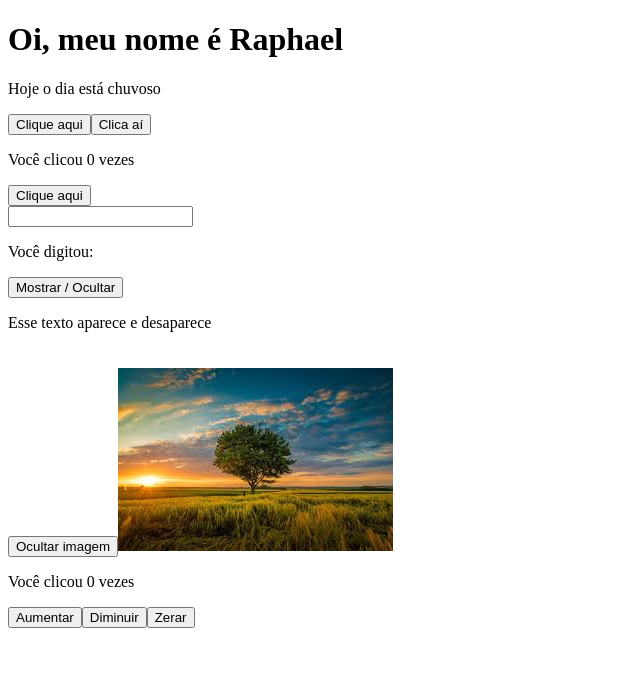
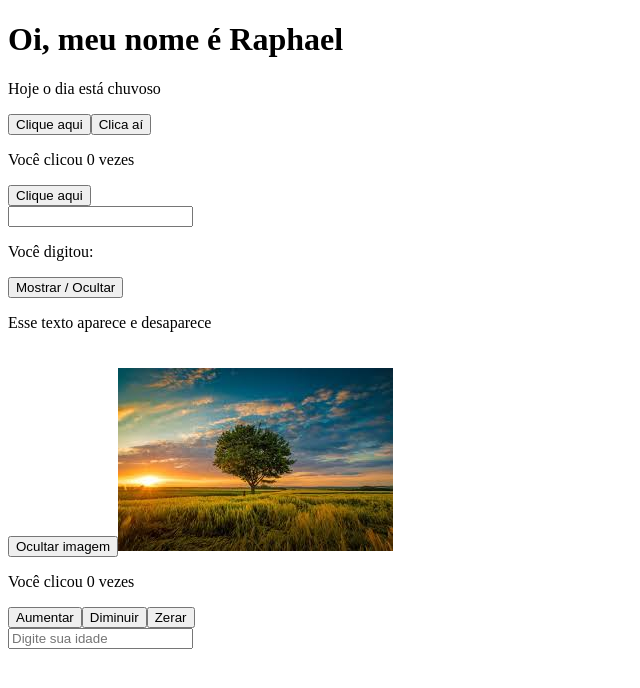
Before and after one commit to RaphaelMondego/react-doc, a React (Vite) app: page / in a window 1280 px wide. Shown: the top 688 px of the page, without its empty margins (0-640 px from the left). Built offline with nearby package versions, Linux system fonts and the light colour scheme.

Commit message:
useState 07/04 - no trab

```diff
--- a/src/App.jsx
+++ b/src/App.jsx
@@ -7,6 +7,7 @@ import Input from "./components/Input";
 import Contador from "./components/Contador";
 import ImagemOculta from "./components/ImagemOculta";
 import Contagem from "./components/Contagem";
+import DesafioInputIdade from "./components/DesafioInputIdade";
 
 function App(){
   return(
@@ -20,6 +21,7 @@ function App(){
       <MostrarOcultar />
       <ImagemOculta />
       <Contagem />
+      <DesafioInputIdade />
     </div>
   );
 }
--- /dev/null
+++ b/src/components/DesafioInputIdade.jsx
@@ -0,0 +1,23 @@
+import { useState } from "react";
+
+function Idade(){
+    const [ano, setAno] = useState(""); // começa com a idade vazia
+
+    function mudarIdade(event){
+        setAno(event.target.value);  //pega o valor atual do input
+    }
+
+    return(
+        <div>
+            <input type="number"
+            placeholder="Digite sua idade"
+            onChange={mudarIdade} // toda vez que digita no input, chama a função
+            value={ano} />
+
+            <p>{ano && <p>Você tem {ano} anos de idade!</p>} {/*a mensagem só aparece quando a pessoa realmente digitar algo*/}
+            </p>
+        </div>
+    );
+}
+
+export default Idade;
```
